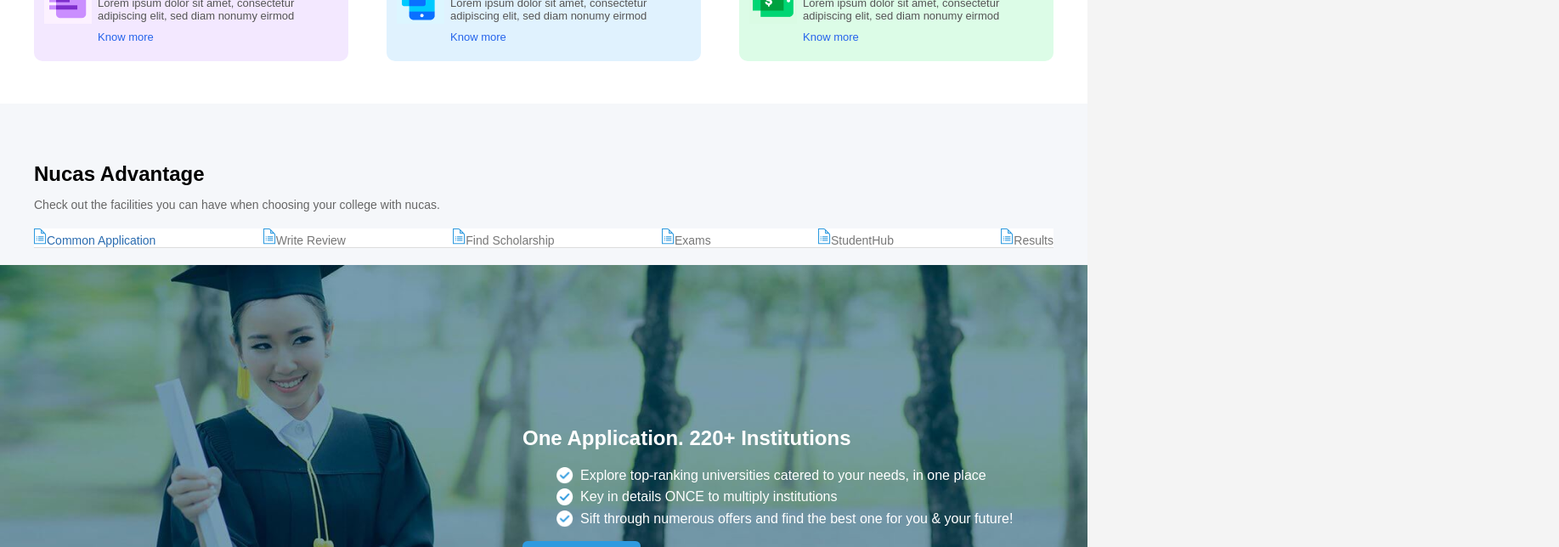
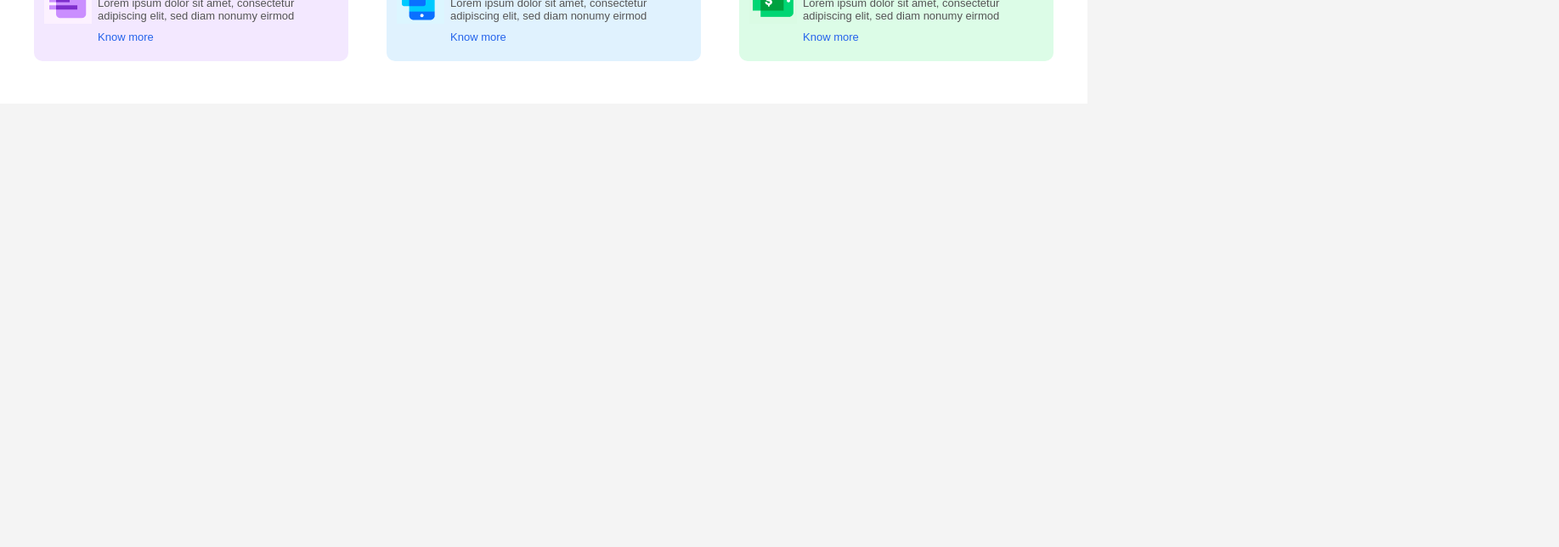
Before and after one commit to bibashmanjusubedi/schoolbharna-ui, a React (Vite) app: page / in a window 1280 px wide. Shown: the part 1940-2584 px from the top of the page at 85% size, 1835 px wide, since content can reach past the window. After the commit the page ends 2062 px from the top, so only its background shows below. Built offline with nearby package versions, Linux system fonts and the light colour scheme.

Commit message:
commented nucas advantage

```diff
--- a/src/pages/Home.jsx
+++ b/src/pages/Home.jsx
@@ -16,7 +16,7 @@ export default function Home(){
             <CourseHelp />
             <FeaturedInstitutions />
             <SecuritySection />
-            <NucasAdvantage />
+            {/* <NucasAdvantage /> */}
         </>
     )
 }
```
